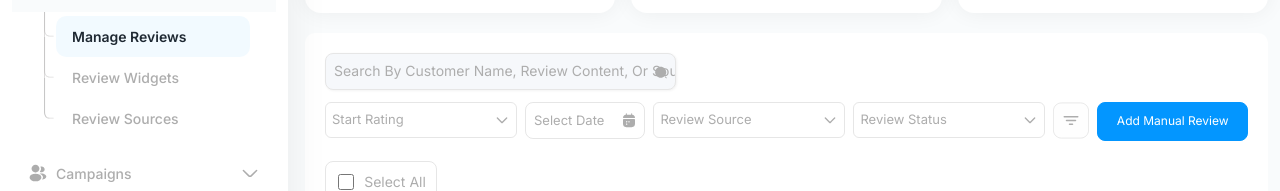
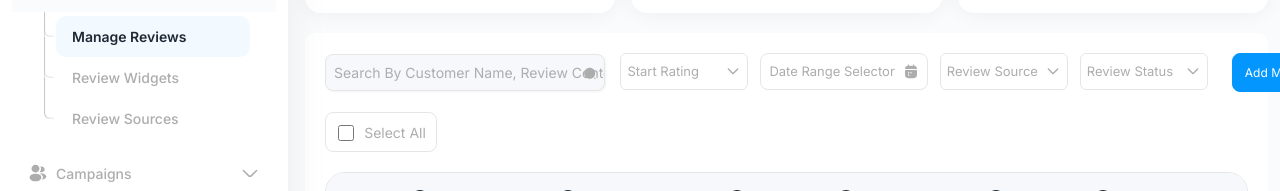
Before and after one commit to sumithub/rs-web-develop, a Next.js app: page /review in a window 1280 px wide. Shown: the part 299-490 px from the top of the page. Built offline with nearby package versions, Linux system fonts and the light colour scheme.

Commit message:
Review page fixes

```diff
--- a/src/app/review/page.js
+++ b/src/app/review/page.js
@@ -23,6 +23,7 @@ import RequestUpdate from "../../components/Models/review/RequestUpdate";
 import AssignReviewToUser from "../../components/Models/review/AssignReviewToUser";
 import ReviewDetails from "../../components/Models/review/ReviewDetails";
 import DeleteTemplate from "../../components/Models/review/DeleteTemplate";
+import DateRange from "../../components/form/DateRangePicker";
 
 export default function Review() {
     const [rating, setRating] = useState("")
@@ -239,7 +240,7 @@ export default function Review() {
             </div>
 
             <div className="bg-white min-h-[calc(100vh_-_85px)] rounded-[10px] mt-5 p-5">
-                <div className="2xl:flex lg:flex-wrap justify-between items-center w-full gap-[15px]">
+                <div className="flex justify-between items-center w-full gap-[15px]">
                     {/* <div className="relative w-[32%]">
                         <div className="w-full">
                             <input type="text" className="block md:py-2 pl-2 text-left w-full z-10 text-sm placeholder:text-text3 bg-dark border border-border2 rounded-lg focus-visible:outline-none shadow-[0.84px_0.84px_2.52px_0px_#0000000F]"
@@ -262,30 +263,34 @@ export default function Review() {
                             setSearch(s)
                         }}
                     />
-                    <div className="grid grid-cols-[0.8fr_0.8fr_0.8fr_0.8fr_auto_1fr] items-start 2xl:gap-3 xl:gap-2 lg:gap-2 2xl:mt-0 mt-3">
+                    <div className="flex gap-3">
                         <CustomSelectBox
-                            class_="mt-0!"
+                            class_="mt-0! w-32!"
                             defaultOption="start rating"
                             value={rating}
                             onChange={(e) => {
                                 setRating(e.target.value)
                             }}>
-                            <option value="1 star">1 Star & Up</option>
-                            <option value="2 star">2 Star & Up</option>
-                            <option value="3 star">3 Star & Up</option>
-                            <option value="4 star">4 Star & Up</option>
-                            <option value="5 star">5 Star & Up</option>
+                            <option value="1 star">1 Star</option>
+                            <option value="2 star">2 Star</option>
+                            <option value="3 star">3 Star</option>
+                            <option value="4 star">4 Star</option>
+                            <option value="5 star">5 Star</option>
                         </CustomSelectBox>
 
-                        <DatePicker
+                        {/* <DatePicker
                             icon={true}
                             mainClass="mt-0!"
                             value={date}
                             dateFormat="dd/MM/yyyy"
                             onChange={(e) => setDate(e)}
-                        />
+                        /> */}
+
+                        <DateRange class_="shrink-0!"
+                            onChange={(e) => { setDate(e) }} />
+
                         <CustomSelectBox
-                            class_="mt-0!"
+                            class_="mt-0! w-32!"
                             defaultOption="Review Source"
                             value={reviewSource}
                             onChange={(e) => {
@@ -297,7 +302,7 @@ export default function Review() {
                         </CustomSelectBox>
 
                         <CustomSelectBox
-                            class_="mt-0!"
+                            class_="mt-0! w-32!"
                             defaultOption="Review Status"
                             value={status}
                             onChange={(e) => {
@@ -312,7 +317,7 @@ export default function Review() {
                             <Image src="/images/network.svg" alt="network" height={36} width={36} unoptimized={true} />
                         </button>
 
-                        <button className="bg-primary border border-primary hover:bg-white hover:text-primary rounded-lg py-[10.5px] px-3 text-white text-xs text-center capitalize cursor-pointer disabled:pointer-events-none disabled:opacity-50"
+                        <button className="bg-primary border border-primary hover:bg-white hover:text-primary rounded-lg py-[10.5px] px-3 text-white text-xs text-center capitalize cursor-pointer disabled:pointer-events-none disabled:opacity-50 shrink-0"
                             onClick={() => { setOpen(true) }}>Add Manual Review</button>
                     </div>
                 </div>
@@ -395,7 +400,7 @@ export default function Review() {
                                             }}
                                         /></td>
                                     </tr>
-                                }) : <tr><td colSpan={10} className='text-center! h-20 text-3xl text-secondary'>No data</td></tr>
+                                }) : <tr><td colSpan={10} className='text-center! h-20 text-3xl text-danger'>No data</td></tr>
                             )}
                         </tbody>
                     </table>
--- a/src/app/users/page.js
+++ b/src/app/users/page.js
@@ -265,7 +265,7 @@ export default function Users() {
                         </tr>
                         )}
                     </tbody>
-                </table> : <div className='text-center text-2xl text-danger mx-auto py-20'>No Data</div>)}
+                </table> : <div className='text-center text-2xl text-danger mx-auto h-20'>No Data</div>)}
                 {list?.length > 0 && <div>
                     <PaginationDemo />
                 </div>}
--- a/src/components/form/DateRangePicker.js
+++ b/src/components/form/DateRangePicker.js
@@ -6,7 +6,7 @@ import 'react-date-range/dist/styles.css';
 import 'react-date-range/dist/theme/default.css';
 import { formatDate } from '../../../helper';
 
-function DateRange({ onChange }) {
+function DateRange({ onChange, class_ = "" }) {
     const [open, setOpen] = useState(false)
     const ref = useRef(null);
     useEffect(() => {
@@ -56,7 +56,7 @@ function DateRange({ onChange }) {
         setOpen(false);
     };
     return (
-        <div ref={ref} className='relative'>
+        <div ref={ref} className={`relative ${class_}`}>
             <button
                 onClick={toggleDatePicker}
                 className="cursor-pointer flex items-center gap-2 border border-border-color rounded-lg py-[7.7px]! px-2 capitalize text-[13px] text-text3 w-full focus-visible:outline-none shrink-0"        >
```
